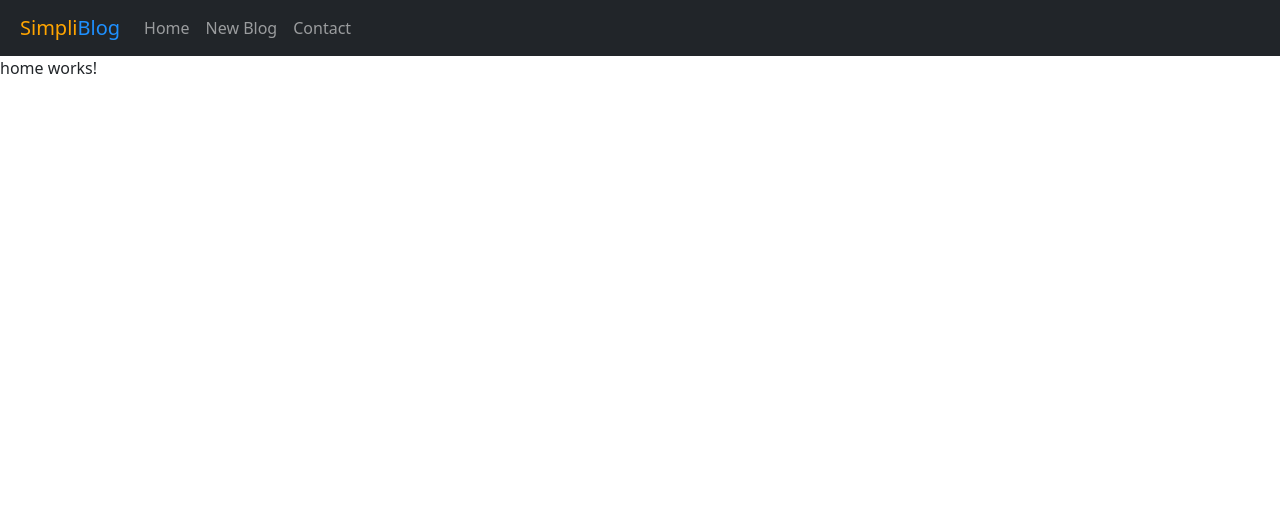
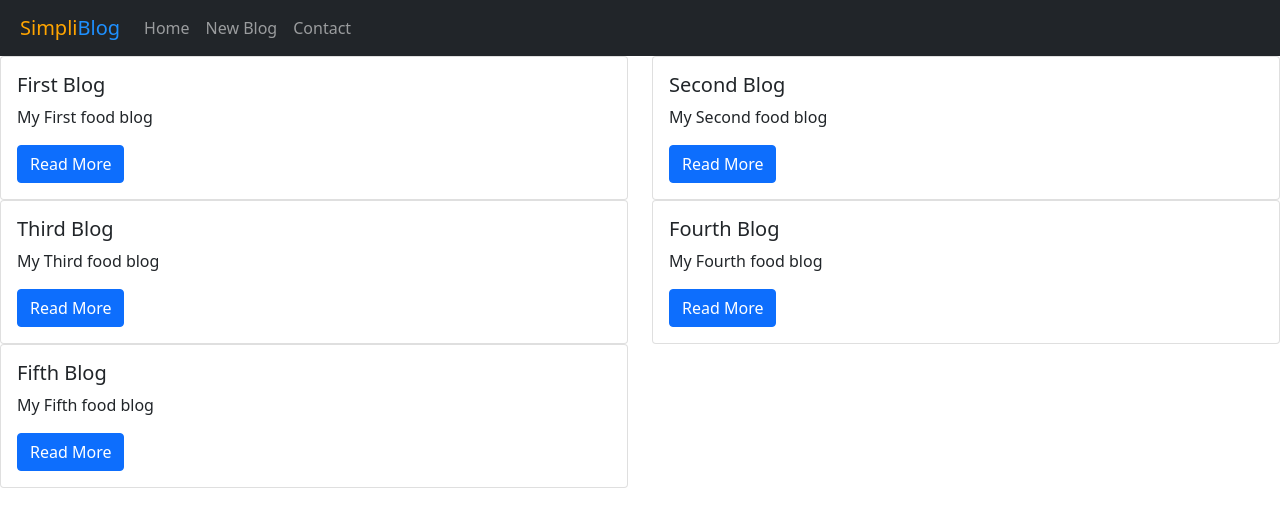
Before and after one commit to kamblekunal430/SimpliBlog-Angular, an Angular app: page / in a window 1280 px wide. Shown: the top 524 px of the page. Built offline with nearby package versions, Linux system fonts and the light colour scheme; data requests are answered from the project's data file.

Commit message:
created home component and used json server as a backend and successfully fetched the data from the json server

```diff
--- a/src/app/app.module.ts
+++ b/src/app/app.module.ts
@@ -1,6 +1,6 @@
 import { NgModule } from '@angular/core';
 import { BrowserModule } from '@angular/platform-browser';
-
+import { HttpClientModule } from '@angular/common/http';
 import { AppRoutingModule } from './app-routing.module';
 import { AppComponent } from './app.component';
 import { NavbarComponent } from './navbar/navbar.component';
@@ -17,7 +17,7 @@ import { FormsModule } from '@angular/forms';
     HomeComponent,
     NewblogComponent,
   ],
-  imports: [BrowserModule, AppRoutingModule, FormsModule],
+  imports: [BrowserModule, AppRoutingModule, FormsModule, HttpClientModule],
   providers: [],
   bootstrap: [AppComponent],
 })
--- a/src/app/home/home.component.html
+++ b/src/app/home/home.component.html
@@ -1 +1,13 @@
-<p>home works!</p>
+<div class="row">
+  <div *ngFor="let blog of blogs" class="col-sm-6">
+    <div class="card">
+      <div class="card-body">
+        <h5 class="card-title">{{ blog.title }}</h5>
+        <p class="card-text">
+          {{ blog.content }}
+        </p>
+        <a href="#" class="btn btn-primary">Read More</a>
+      </div>
+    </div>
+  </div>
+</div>
--- a/src/app/home/home.component.ts
+++ b/src/app/home/home.component.ts
@@ -1,15 +1,25 @@
+import { HttpClient } from '@angular/common/http';
 import { Component, OnInit } from '@angular/core';
 
 @Component({
   selector: 'app-home',
   templateUrl: './home.component.html',
-  styleUrls: ['./home.component.css']
+  styleUrls: ['./home.component.css'],
 })
 export class HomeComponent implements OnInit {
+  blogs: any = [];
 
-  constructor() { }
-
-  ngOnInit(): void {
+  constructor(private http: HttpClient) {
+    this.http.get('http://localhost:8000/blogs').subscribe(
+      (response: any) => {
+        console.log('Data fetched successfully\n', response);
+        this.blogs = response;
+      },
+      (error: any) => {
+        console.log('Error occured while fetching blogs\n', error);
+      }
+    );
   }
 
+  ngOnInit(): void {}
 }
--- /dev/null
+++ b/src/json-server/db.json
@@ -0,0 +1,29 @@
+{
+  "blogs": [
+    {
+      "id": 101,
+      "title": "First Blog",
+      "content": "My First food blog"
+    },
+    {
+      "id": 102,
+      "title": "Second Blog",
+      "content": "My Second food blog"
+    },
+    {
+      "id": 103,
+      "title": "Third Blog",
+      "content": "My Third food blog"
+    },
+    {
+      "id": 104,
+      "title": "Fourth Blog",
+      "content": "My Fourth food blog"
+    },
+    {
+      "id": 104,
+      "title": "Fifth Blog",
+      "content": "My Fifth food blog"
+    }
+  ]
+}
```
